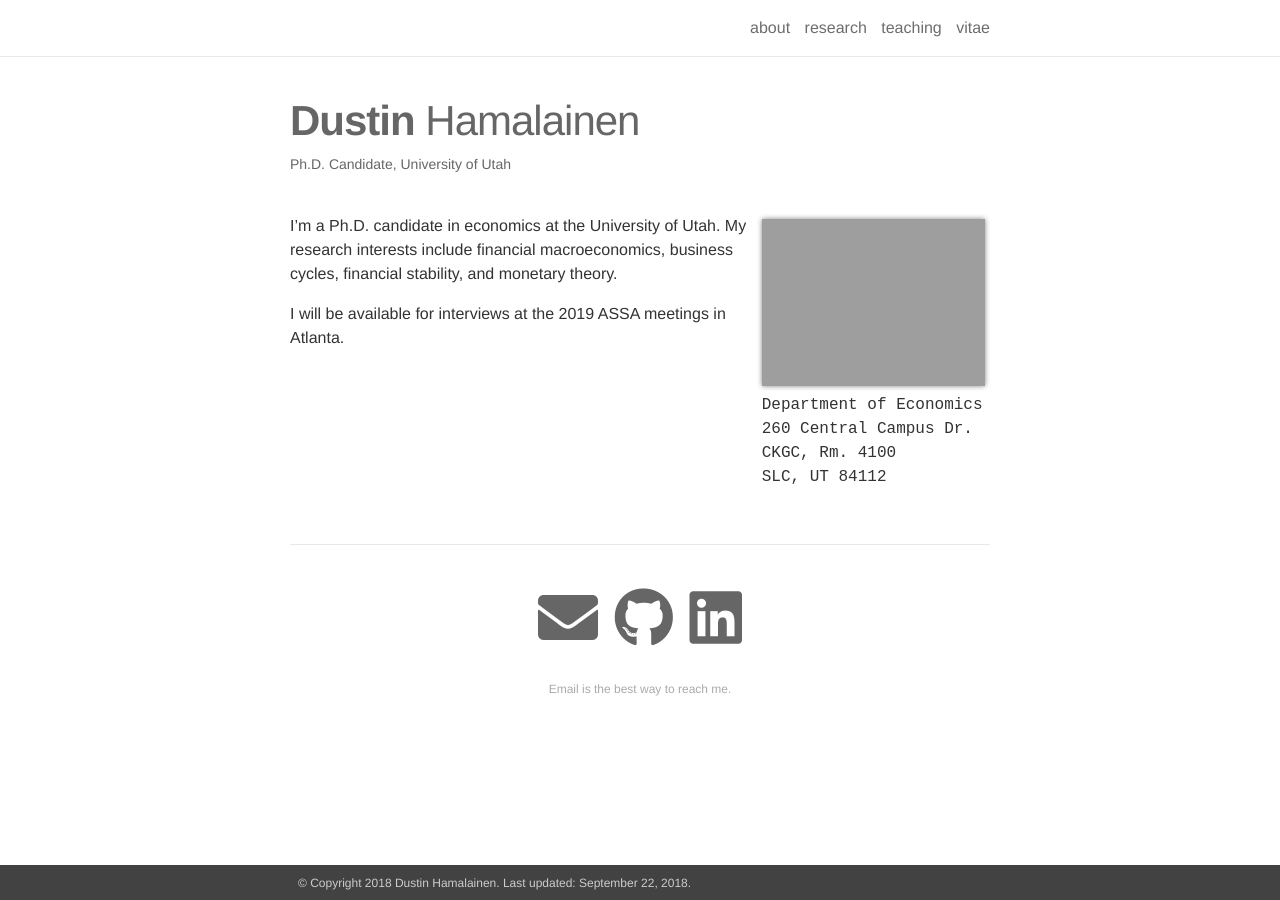
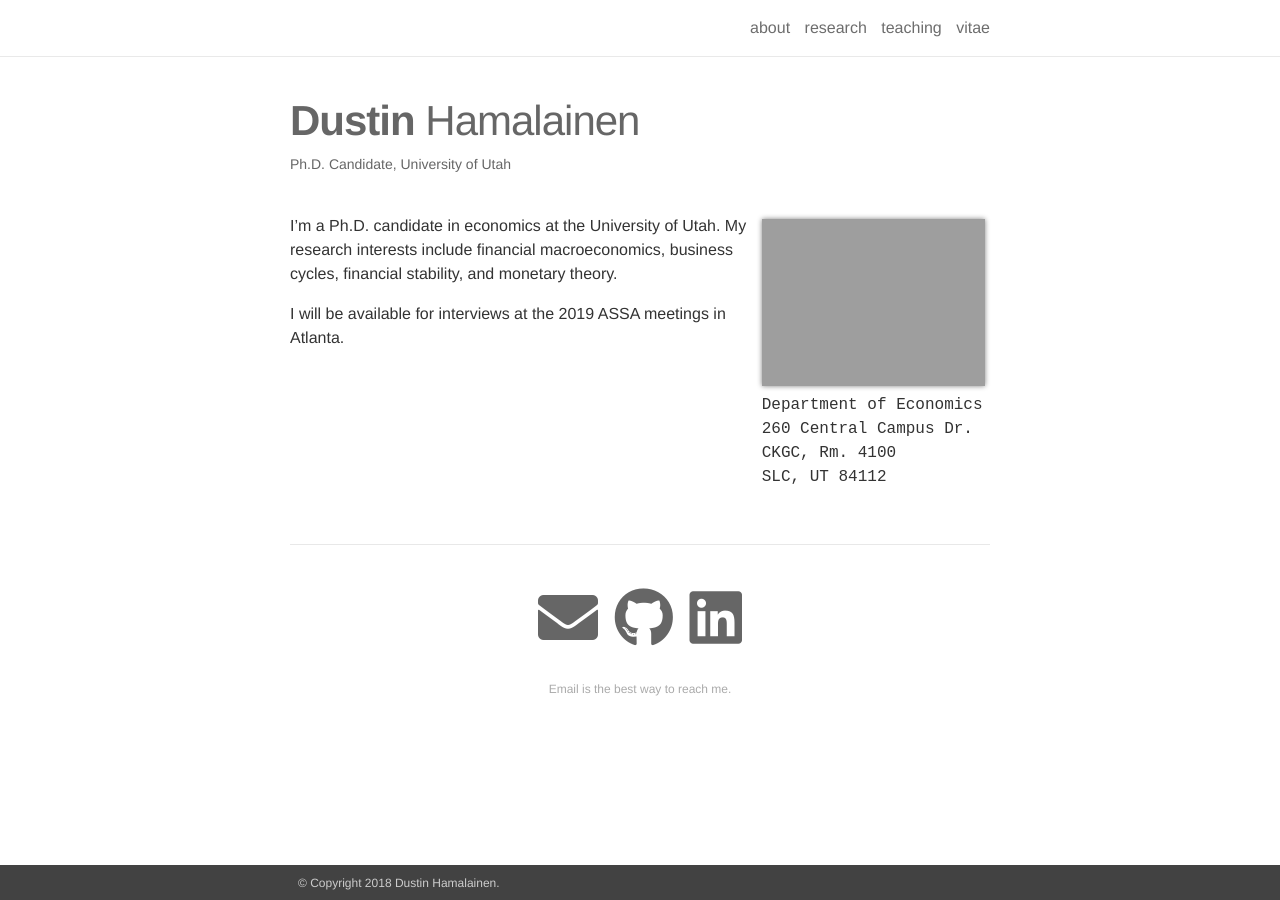
Before and after one commit to dustinhh/dustinhh.github.io, a Jekyll site: the page built from _pages/about.md, in a window 1280 px wide. Built offline with Jekyll 4.4.1, drawn with Linux system fonts in a browser that asks for light colours.

Commit message:
Update _config.yml

```diff
--- a/_config.yml
+++ b/_config.yml
@@ -9,7 +9,7 @@ footer_text:
 
 url: # the base hostname & protocol for your site
 baseurl: # the subpath of your site, e.g. /blog/
-last_updated: September 22, 2018 # leave blank if you don't want to display last updated
+last_updated: #September 22, 2018 # leave blank if you don't want to display last updated
 
 # -----------------------------------------------------------------------------
 # Social integration
```
